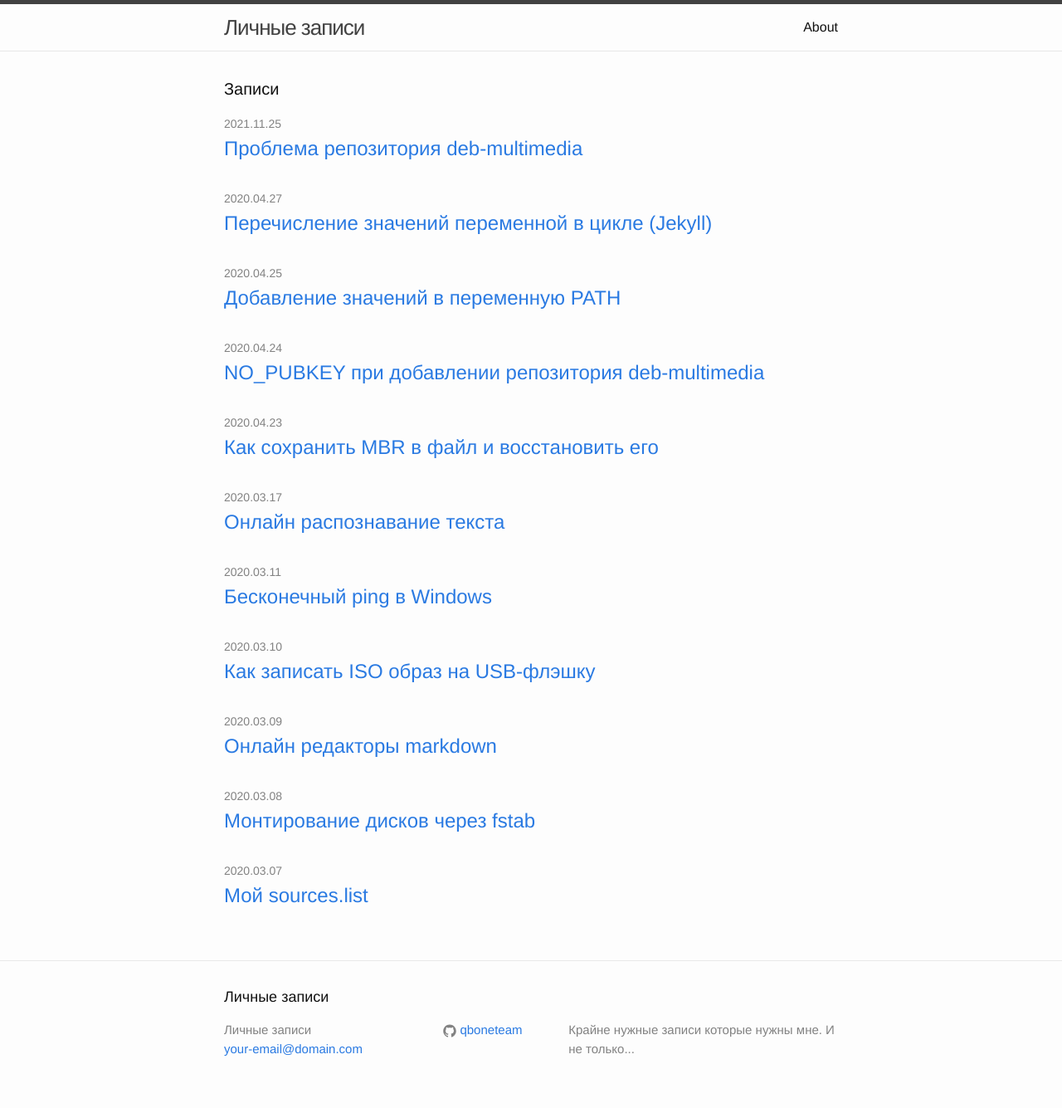
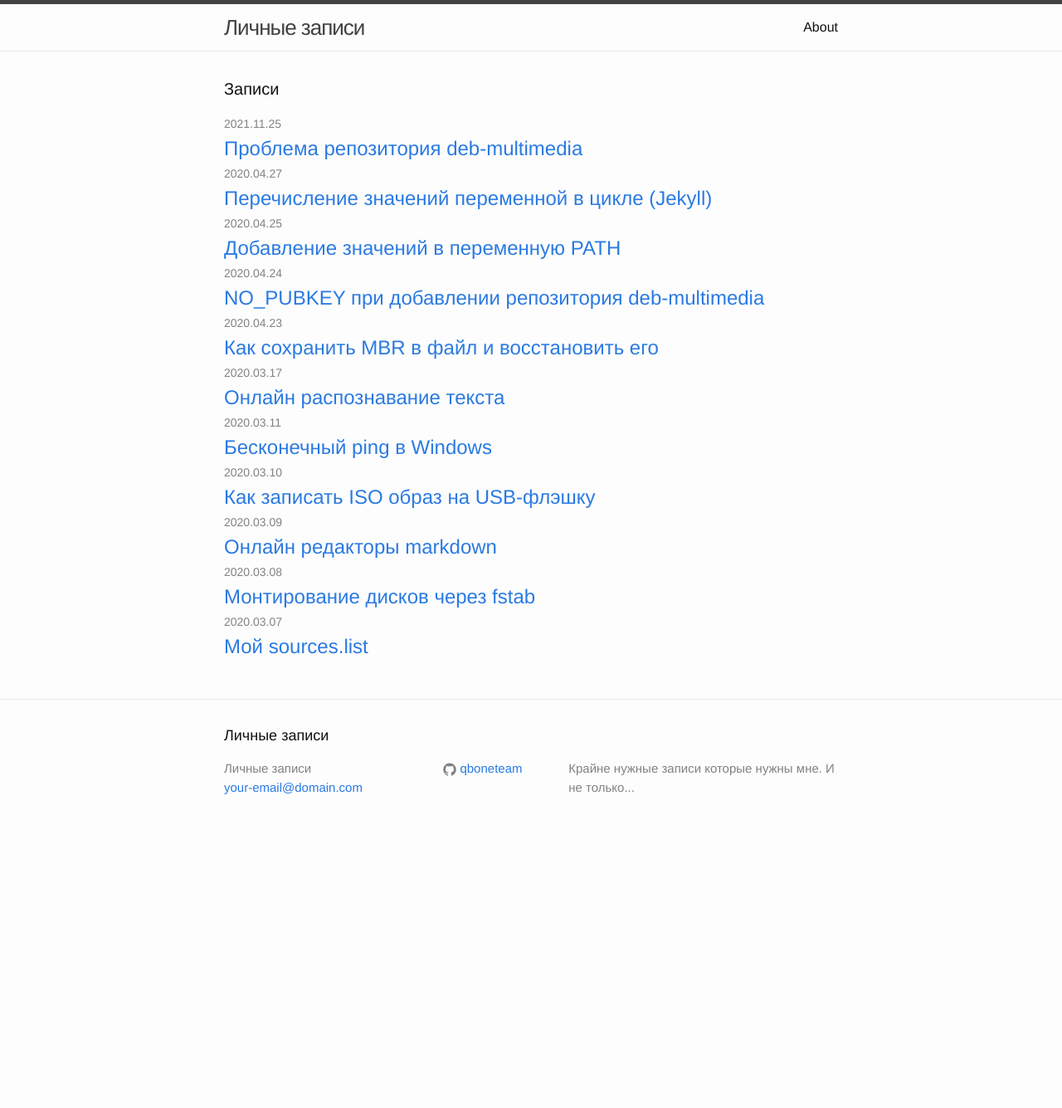
Before and after one commit to qboneteam/timoshik.ru, a Jekyll site: the page built from index.html, in a window 1280 px wide. Shown: the whole page at 83% size. Built offline with Jekyll 4.4.1, drawn with Linux system fonts in a browser that asks for light colours; after the commit the page ends 1020 px from its top, so only the background shows below that.

Commit message:
Update _layout.scss

```diff
--- a/_sass/_layout.scss
+++ b/_sass/_layout.scss
@@ -178,10 +178,11 @@
 .post-list {
     margin-left: 0;
     list-style: none;
-
-    > li {
-        margin-bottom: $spacing-unit;
-    }
+/**
+ *   > li {
+ *       margin-bottom: $spacing-unit;
+ *   }
+ */
 }
 
 .post-meta {
```
